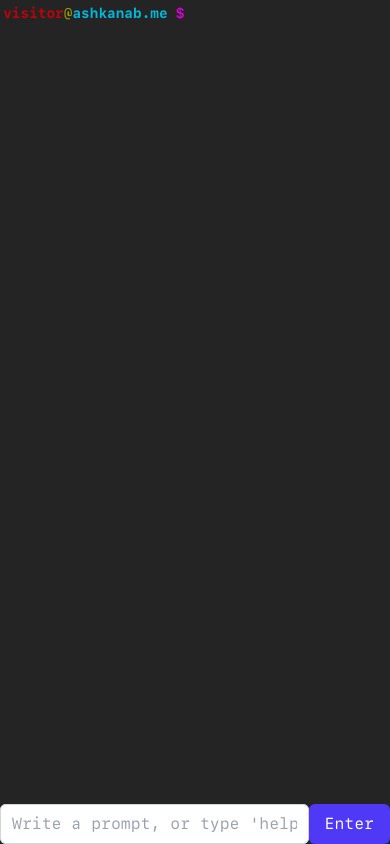
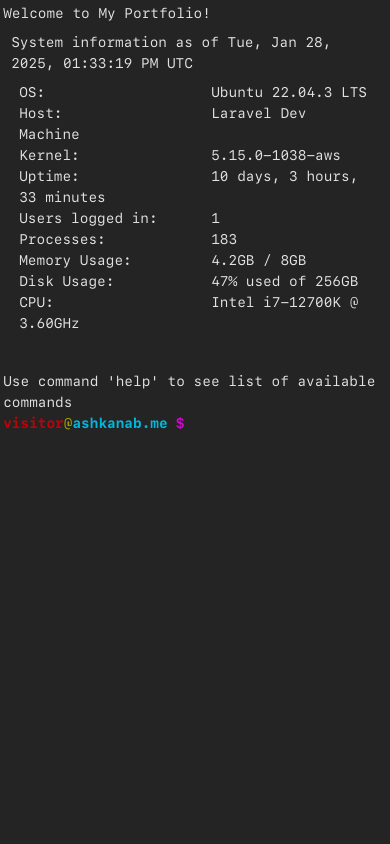
Before and after one commit to ashkanab/cmd-portfolio, a React (Vite) app: page / in a window 390 px wide. Built offline with nearby package versions, Linux system fonts and the light colour scheme.

Commit message:
Show input only on mobile devices, show logs on startup

```diff
--- a/src/App.css
+++ b/src/App.css
@@ -98,11 +98,11 @@ body{
     color: #dc00dc;
 }
 
-ul.list li .key {
+ul.normal li .key {
     color: #9f9f00;
 }
 
-ul li {
+ul.normal li {
     margin-bottom: .4rem;
 }
 
@@ -121,7 +121,7 @@ ul.full-w li hr {
     border-left: 0;
 }
 
-ul.normal span.key {
+ul.normal span.key, ul.default span.key {
     width: 12rem;
     display: inline-block;
 }
--- a/src/components/Interface.tsx
+++ b/src/components/Interface.tsx
@@ -3,6 +3,7 @@ import Prompt from "./Prompt.tsx";
 import {History} from "./Types.tsx";
 import getCommands from "./Commands.tsx";
 import HistoryContext from "./HistoryContext.tsx";
+import Logs from "./elements/Logs.tsx";
 
 const Interface: React.FC = () => {
 
@@ -12,6 +13,24 @@ const Interface: React.FC = () => {
     const [capsLock, setCapsLock] = useState<boolean>(false);
     const [autocomplete, setAutocomplete] = useState<null | string>(null);
     const [inputForm, setInputForm] = useState('');
+    const [showPrompt, setShowPrompt] = useState<boolean>(false)
+    let showInput = false;
+
+    useEffect(() => {
+
+        const checkDevice = () => {
+            const isSmallScreen = window.matchMedia("(max-width: 1024px)").matches;
+            const isMobileUserAgent = /Mobi|Android|Tablet|iPad|iPhone/i.test(
+                navigator.userAgent
+            );
+            showInput = isSmallScreen && isMobileUserAgent;
+        };
+
+        checkDevice();
+        window.addEventListener("resize", checkDevice);
+
+        return () => window.removeEventListener("resize", checkDevice);
+    }, []);
 
     // Handle changes in the input field
     const handleInputChange = (event: React.ChangeEvent<HTMLInputElement>) => {
@@ -21,6 +40,23 @@ const Interface: React.FC = () => {
     const addToHistory = (history: History) => {
         setHistory(prevArray => [...prevArray, history]);
     }
+    useEffect(() => {
+        addToHistory({
+            prompt: null,
+            output: <Prompt key={0} input={null} output={<Logs/>}/>,
+            visible: true
+        });
+
+        const timeout = setTimeout(() => {
+            setShowPrompt(true)
+        }, 3001);
+
+        return () => {
+            clearTimeout(timeout);
+            setHistory([]);
+            setShowPrompt(false);
+        };
+    }, []);
 
     const checkAutoComplete = (input: string) => {
         if (input === '') {
@@ -45,8 +81,15 @@ const Interface: React.FC = () => {
             })
 
             if (index !== -1) {
-                const CommandComponent = getCommands[index].component;
-                addToHistory({prompt: input, output: <CommandComponent/>, visible: true});
+                const command = getCommands[index];
+                const Component = command.component;
+                addToHistory({prompt: input, output: <Component/>, visible: true});
+                if(command.delay != undefined && command.delay > 0){
+                    setShowPrompt(false);
+                    setTimeout(() => {
+                        setShowPrompt(true);
+                    }, command.delay);
+                }
             } else if (input.trim() === '') {
                 addToHistory({prompt: '', output: '', visible: true})
             } else {
@@ -57,8 +100,8 @@ const Interface: React.FC = () => {
 
         return () => {
             setInput(null);
-            setAutocomplete(null)
-            setInputForm('')
+            setAutocomplete(null);
+            setInputForm('');
         }
     }, [input]);
 
@@ -139,19 +182,22 @@ const Interface: React.FC = () => {
                 }
 
                 {
-                    <Prompt key={-1} input={pressedKeys} autocomplete={autocomplete}/>
+                    showPrompt ?
+                        <Prompt key={-1} input={pressedKeys} autocomplete={autocomplete}/>
+                        : null
                 }
             </HistoryContext.Provider>
 
             <div
-                className="w-full absolute flex bottom-0 left-0 items-center">
+                className="w-full absolute flex bottom-0 left-0 items-center" hidden={!showInput}>
                 <input type="text" name="input" value={inputForm} onChange={handleInputChange} id="price"
                        className="bg-white w-full py-2 px-3 text-base text-gray-900 placeholder:text-gray-400 focus:outline-none sm:text-sm/6  rounded-md pl-3 outline-1 -outline-offset-1 outline-gray-300 has-[input:focus-within]:outline-2 has-[input:focus-within]:-outline-offset-2 has-[input:focus-within]:outline-indigo-600"
                        placeholder="Write a prompt, or type 'help'"/>
                 <button type="button"
                         onClick={() => setInput(inputForm)}
                         className="text-base bg-indigo-600 hover:bg-indigo-700 text-white px-4 py-2 rounded-md"
-                >Enter</button>
+                >Enter
+                </button>
             </div>
         </div>
     );
--- a/src/components/Prompt.tsx
+++ b/src/components/Prompt.tsx
@@ -1,13 +1,15 @@
 import React from "react";
 
 const Prompt: React.FC<{
-    input: string,
+    input: string | null,
     output?: React.ReactNode | (() => React.ReactNode),
     autocomplete?: null | string
 }> = ({input, output = '', autocomplete = ''}) => {
 
     return (
         <>
+            {
+                input == null ? '' :
                     <div className="prompt">
                         <p className="system">
                             <span className="text-red-700 font-bold">visitor</span>
@@ -16,12 +18,11 @@ const Prompt: React.FC<{
                             {/*<span className="text-yellow font-bold px-2">/home</span>*/}
                             <span className="text-magenta font-bold px-2">$</span>
 
-                    <span>
-                        {input}
+                            <span>{input}
                                 {
                                     autocomplete ?
                                         <span id="autocomplete">
-                                    {autocomplete.slice(input.length)}
+                                    {autocomplete.slice(input?.length)}
                                 </span>
                                         :
                                         null
@@ -29,11 +30,15 @@ const Prompt: React.FC<{
                     </span>
                         </p>
                     </div>
+            }
 
-            {typeof output === "function" ? output() : output}
+            {
+                typeof output === "function" ? output() : output
+            }
 
         </>
-    );
+    )
+        ;
 }
 
 export default Prompt;
--- a/src/components/Types.tsx
+++ b/src/components/Types.tsx
@@ -1,7 +1,7 @@
 import React from "react";
 
 export interface History {
-    prompt: string;
+    prompt: string | null;
     output: React.ReactNode;
     visible: boolean;
 }
@@ -10,6 +10,7 @@ export interface Command {
     description: string;
     component: React.FC;
     isSubcommand?: boolean;
+    delay?: number;
 }
 
 export interface ListItem {
--- a/src/components/elements/List.tsx
+++ b/src/components/elements/List.tsx
@@ -7,7 +7,10 @@ const List: React.FC<{ items: ListItem[], type?: string}> = ({items, type = 'def
 
     switch (type){
         case 'full-w':
-            classes = "full-w"
+            classes = 'full-w';
+            break;
+        case 'default':
+            classes = 'default';
             break;
         default:
             classes = 'normal'
--- /dev/null
+++ b/src/components/elements/Logs.tsx
@@ -0,0 +1,115 @@
+import {useState, useEffect} from "react";
+import Container from "./Container.tsx";
+import {ListItem} from "../Types.tsx";
+import List from "../elements/List.tsx";
+
+const Logs = () => {
+    const [showContent, setShowContent] = useState(false);
+
+    const formatDate = (date: Date) => {
+        return new Intl.DateTimeFormat("en-US", {
+            weekday: "short",
+            year: "numeric",
+            month: "short",
+            day: "2-digit",
+            hour: "2-digit",
+            minute: "2-digit",
+            second: "2-digit",
+            hour12: true,
+            timeZoneName: "short",
+        }).format(date);
+    };
+
+    const now = new Date();
+
+    const calculateUptime = (now: Date) => {
+
+        const startTime = new Date("2025-01-18T10:00:00");
+        const diffInSeconds = Math.floor((now - startTime) / 1000); // Difference in seconds
+        const days = Math.floor(diffInSeconds / (60 * 60 * 24));
+        const hours = Math.floor((diffInSeconds % (60 * 60 * 24)) / (60 * 60));
+        const minutes = Math.floor((diffInSeconds % (60 * 60)) / 60);
+
+        return `${days} days, ${hours} hours, ${minutes} minutes`;
+    };
+
+    useEffect(() => {
+        const timeout = setTimeout(() => {
+            setShowContent(true);
+        }, 3000);
+
+        return () => clearTimeout(timeout); // Cleanup timeout on unmount
+    }, []);
+
+    const statistics: ListItem[] = [
+        {
+            key: 'OS:',
+            value: 'Ubuntu 22.04.3 LTS'
+        },
+        {
+            key: 'Host:',
+            value: 'Laravel Dev Machine'
+        },
+        {
+            key: 'Kernel:',
+            value: '5.15.0-1038-aws'
+        },
+        {
+            key: 'Uptime:',
+            value: calculateUptime(now)
+        },
+        {
+            key: 'Users logged in:',
+            value: '1'
+        },
+        {
+            key: 'Processes:',
+            value: '183'
+        },
+        {
+            key: 'Memory Usage:',
+            value: '4.2GB / 8GB'
+        },
+        {
+            key: 'Disk Usage:',
+            value: '47% used of 256GB'
+        },
+        {
+            key: 'CPU:',
+            value: 'Intel i7-12700K @ 3.60GHz'
+        }
+    ];
+
+
+
+    return (
+        <>
+            {
+                showContent ?
+                    <>
+                        <p>Welcome to My Portfolio!<br/></p>
+
+                        <Container>
+                            <p>
+                                System information as of {formatDate(now)}
+                            </p>
+
+                            <Container>
+                                <List items={statistics} type={'default'}/>
+                            </Container>
+
+                        </Container>
+
+                        <br/>
+                        <p>Use command 'help' to see list of available commands</p>
+                    </>
+
+                    :
+                    <p>Connecting....</p>
+            }
+        </>
+    );
+
+}
+
+export default Logs;
```
Lines whose indentation alone changed are shown as unchanged.
